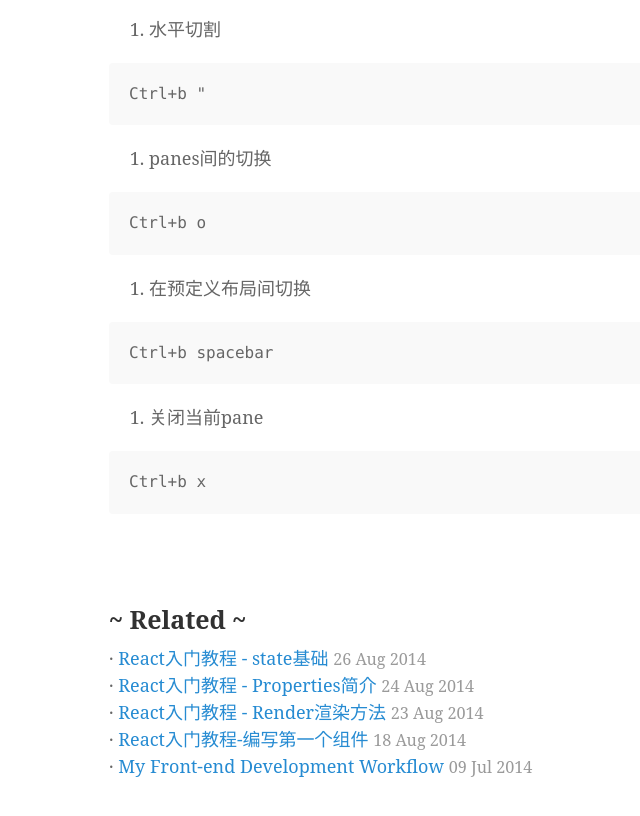
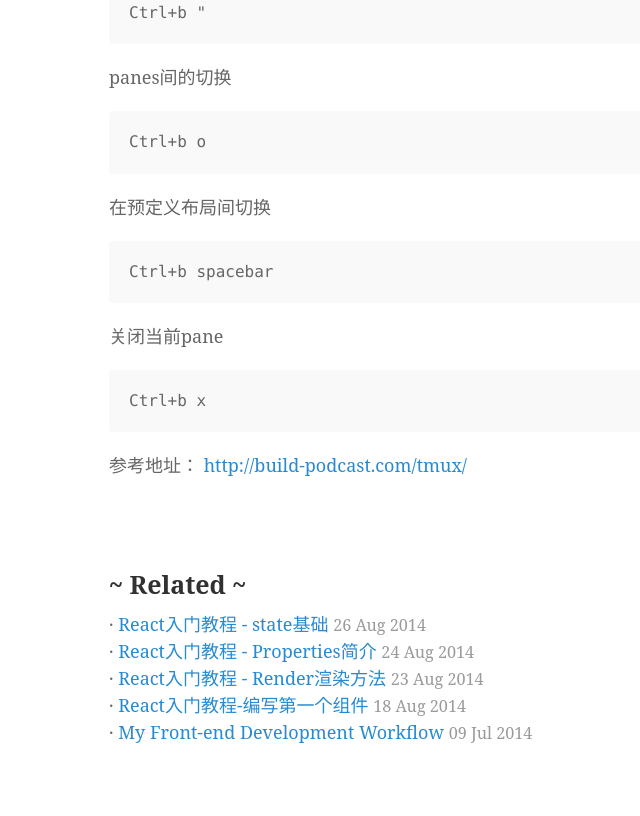
Before and after one commit to fraserxu/fraserxu.github.io, a Jekyll site: the page built from _posts/2014-08-28-tmux-cheatsheet.md, in a window 1280 px wide and 900 px high, scrolled down 3400 px. Shown: the top 816 px of the window, without its empty margins (221-861 px from the left). Built offline with Jekyll 4.4.1, drawn with Linux system fonts in a browser that asks for light colours; Markdown is read by kramdown in place of the engine named in the settings; some of the changed lines change nothing that is shown.

Commit message:
clean up

````diff
--- a/_posts/2014-08-28-tmux-cheatsheet.md
+++ b/_posts/2014-08-28-tmux-cheatsheet.md
@@ -6,15 +6,16 @@
 
 Tmux是一个命令行下的session管理器。
 
-### 安装
+#### 安装
 
-1. 使用你喜欢的包管理器来安装。这里以`port`为例
+
+使用你喜欢的包管理器来安装。这里以`port`为例
 
 ```
 $ sudo port install tmux
 ```
 
-2. 检查是否安装成功
+检查是否安装成功
 
 ```
 $ tmux -V
@@ -26,18 +27,18 @@
 $ man tmux
 ```
 
-### 创建一个session
+#### 创建一个session
 
 这里我们创建一个简单的nodejs静态服务器(假设有一个简单的server.js文件)
 
-1. 没有tmux的情况下：
+没有tmux的情况下：
 
 * 运行`node server.js`
 * 浏览器端访问服务器地址`http://127.0.0.1:3000`
 * 退出命令行/终端
 * 再次访问`http://127.0.0.1:3000`会发现服务器已经停止运行
 
-2. 有tmux的情况下
+有tmux的情况下
 
 * 运行`tmux`
 * 执行`node server.js`
@@ -45,75 +46,75 @@
 * 退出命令行/终端
 * 再次访问`http://127.0.0.1:3000`会发现服务器仍然正常运行
 
-### Session管理
+#### Session管理
 
-1. 启动session
+启动session
 
 ```
 tmux
 ```
 
-2. 启动一个自定义名称的session
+启动一个自定义名称的session
 
 ```
 tmux new -s [your-session-name]
 ```
 
-3. 列出所有运行中的session
+列出所有运行中的session
 
 ```
 tmux ls
 ```
 
-4. 添加一个session
+添加一个session
 
 ```
 tmux attach -t [your-session-name]
 ```
 
-5. 关闭一个session
+关闭一个session
 
 ```
 tmux kill-session -t [your-session-name]
 ```
 
-6. 关闭所有sesion
+关闭所有sesion
 
 ```
 tmux kill-server
 ```
 
-### 窗口管理
+#### 窗口管理
 
-1. 在使用Tmux命令之前，**默认需要同时按住`Ctrl+b`的前缀**(这里注意是先同时按住，之后松开键盘，最后才输入需要执行的指令)
+在使用Tmux命令之前，**默认需要同时按住`Ctrl+b`的前缀**(这里注意是先同时按住，之后松开键盘，最后才输入需要执行的指令)
 
-2. 创建一个带有session的新窗口
+创建一个带有session的新窗口
 
 ```
 tmux new -s [your-session-name] -n [your-window-name]
 tmux new -s monitor -n top
 ```
 
-3. 在当前session中创建新窗口
+在当前session中创建新窗口
 
 ```
 Ctrl+b c
 ```
 
-4. 重命名当前窗口
+重命名当前窗口
 
 ```
 Ctrl+b ,
 ```
 
-5. 使用`Ctrl+b c`和`Ctrl+b ,`,创建在四个窗口中运行的四个进程
+使用`Ctrl+b c`和`Ctrl+b ,`,创建在四个窗口中运行的四个进程
 
 * 窗口名为*top*的运行`top`命令
 * 窗口名为*ping*的运行`ping google.com`命令
 * 窗口名为*node*的运行`node server.js`命令
 * 窗口名为*errlog*的运行`tail -f /var/log/apache2/error_log`命令
 
-6. 窗口间的移动
+窗口间的移动
 
 ```
 Ctrl+b n    // 跳到下个窗口
@@ -128,40 +129,44 @@
 Ctrl+b f    // 查找窗口
 ```
 
-### panes
 
-1. 创建新session
+#### panes
+
+
+创建新session
 
 ```
 tmux new -s monitor
 ```
 
-2. 竖直切割窗口
+竖直切割窗口
 
 ```
 Ctrl+b %
 ```
 
-3. 水平切割
+水平切割
 
 ```
 Ctrl+b "
 ```
 
-4. panes间的切换
+panes间的切换
 
 ```
 Ctrl+b o
 ```
 
-5. 在预定义布局间切换
+在预定义布局间切换
 
 ```
 Ctrl+b spacebar
 ```
 
-6. 关闭当前pane
+关闭当前pane
 
 ```
 Ctrl+b x
 ```
+
+参考地址： [http://build-podcast.com/tmux/](http://build-podcast.com/tmux/)
````
